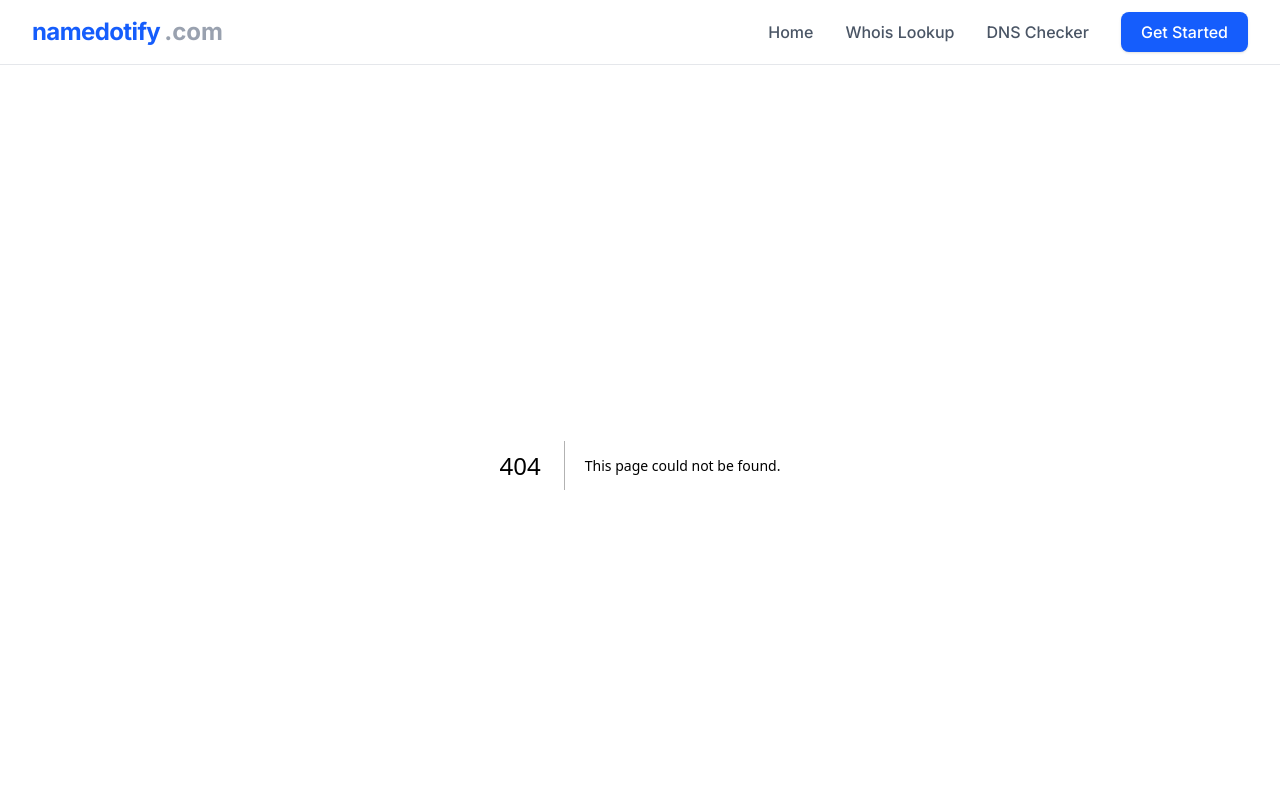
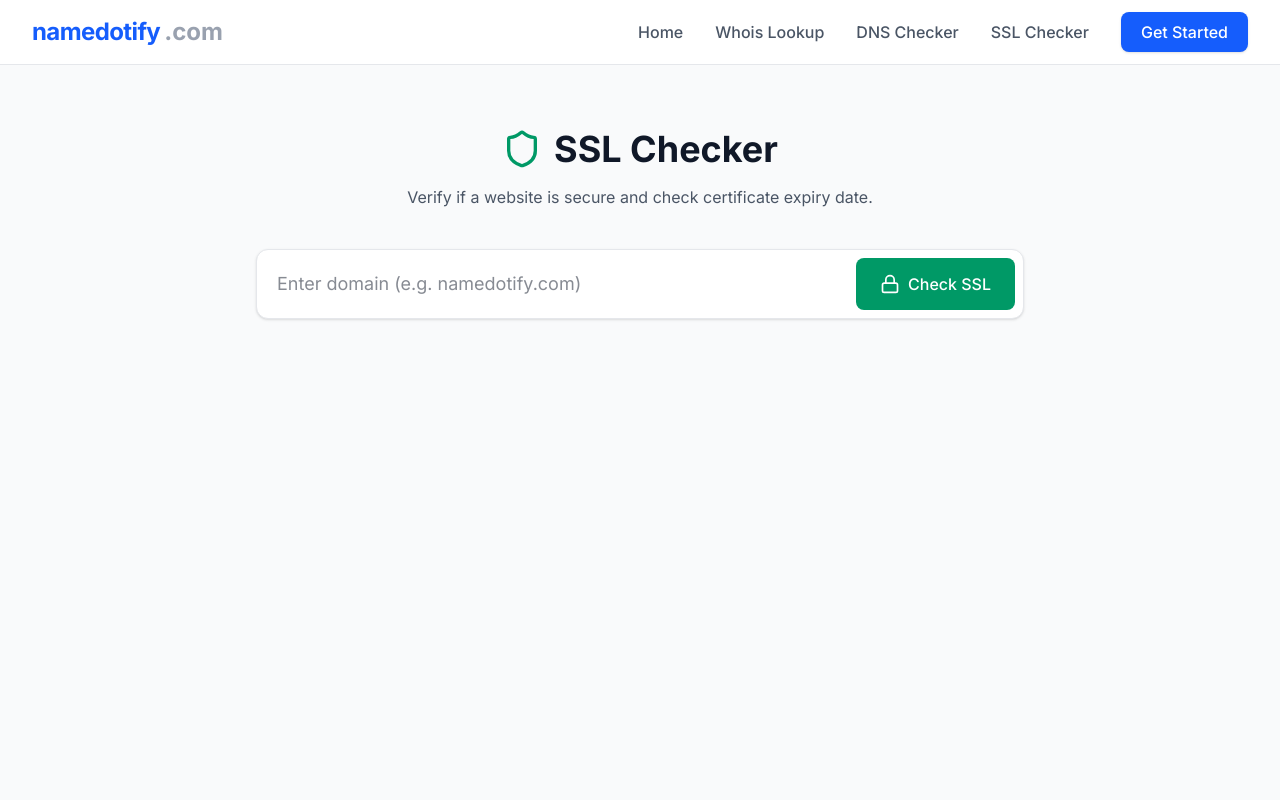
Before and after one commit to ashishjacob786/namedotify, a Next.js app: page /ssl in a window 1280 px wide. Before the commit this address had no page. Shown: the top 800 px of the page. Built offline with nearby package versions, Linux system fonts and the light colour scheme.

Commit message:
Added SSL Checker tool

```diff
--- /dev/null
+++ b/src/app/api/ssl/route.js
@@ -0,0 +1,62 @@
+import { NextResponse } from 'next/server';
+import tls from 'tls';
+import net from 'net';
+
+export async function GET(request) {
+  const { searchParams } = new URL(request.url);
+  const domain = searchParams.get('domain');
+
+  if (!domain) {
+    return NextResponse.json({ error: 'Domain name is required' }, { status: 400 });
+  }
+
+  // Promise wrap karke SSL check karenge
+  const getSSLInfo = (hostname) => {
+    return new Promise((resolve, reject) => {
+      const socket = tls.connect({
+        host: hostname,
+        port: 443,
+        servername: hostname, // SNI support ke liye zaroori hai
+        rejectUnauthorized: false // Agar self-signed ho tab bhi error na de
+      }, () => {
+        const cert = socket.getPeerCertificate();
+
+        if (!cert || Object.keys(cert).length === 0) {
+            resolve({ valid: false, error: 'No certificate found' });
+            return;
+        }
+
+        // Days remaining calculate karna
+        const validTo = new Date(cert.valid_to);
+        const daysRemaining = Math.floor((validTo - new Date()) / (1000 * 60 * 60 * 24));
+
+        resolve({
+          valid: true,
+          issuer: cert.issuer.O || cert.issuer.CN,
+          validFrom: cert.valid_from,
+          validTo: cert.valid_to,
+          daysRemaining: daysRemaining,
+          secure: daysRemaining > 0
+        });
+        socket.end();
+      });
+
+      socket.on('error', (err) => {
+        resolve({ valid: false, error: err.message });
+      });
+
+      // Timeout lagana zaroori hai
+      socket.setTimeout(5000, () => {
+          socket.destroy();
+          resolve({ valid: false, error: 'Connection timed out' });
+      });
+    });
+  };
+
+  try {
+    const data = await getSSLInfo(domain);
+    return NextResponse.json(data);
+  } catch (error) {
+    return NextResponse.json({ error: 'Failed to check SSL' }, { status: 500 });
+  }
+}
--- /dev/null
+++ b/src/app/ssl/page.js
@@ -0,0 +1,115 @@
+"use client";
+import React, { useState } from 'react';
+import axios from 'axios';
+import { Shield, Lock, Calendar, CheckCircle, XCircle, Loader2 } from 'lucide-react';
+
+export default function SSLPage() {
+  const [domain, setDomain] = useState('');
+  const [data, setData] = useState(null);
+  const [loading, setLoading] = useState(false);
+  const [error, setError] = useState('');
+
+  const checkSSL = async () => {
+    if (!domain) return;
+    setLoading(true);
+    setError('');
+    setData(null);
+
+    try {
+      const response = await axios.get(`/api/ssl?domain=${domain}`);
+      if (response.data.valid === false) {
+          setError(response.data.error || 'SSL Certificate not found or invalid.');
+      } else {
+          setData(response.data);
+      }
+    } catch (err) {
+      setError('Could not connect to the server.');
+    } finally {
+      setLoading(false);
+    }
+  };
+
+  return (
+    <div className="min-h-screen bg-gray-50 text-gray-900 font-sans p-6">
+      <div className="max-w-3xl mx-auto">
+
+        {/* Header */}
+        <div className="text-center mb-10 mt-10">
+            <h1 className="text-4xl font-bold mb-4 flex items-center justify-center gap-3">
+                <Shield className="text-emerald-600 w-10 h-10" /> SSL Checker
+            </h1>
+            <p className="text-gray-600">Verify if a website is secure and check certificate expiry date.</p>
+        </div>
+
+        {/* Input Box */}
+        <div className="bg-white p-2 rounded-xl shadow-sm border border-gray-200 flex gap-2 mb-8">
+            <input
+                type="text"
+                placeholder="Enter domain (e.g. namedotify.com)"
+                className="flex-1 p-3 outline-none text-lg"
+                value={domain}
+                onChange={(e) => setDomain(e.target.value)}
+                onKeyDown={(e) => e.key === 'Enter' && checkSSL()}
+            />
+            <button
+                onClick={checkSSL}
+                disabled={loading}
+                className="bg-emerald-600 text-white px-6 py-3 rounded-lg font-medium hover:bg-emerald-700 transition flex items-center gap-2"
+            >
+                {loading ? <Loader2 className="animate-spin" /> : <Lock size={20} />}
+                Check SSL
+            </button>
+        </div>
+
+        {/* Result Card */}
+        {error && (
+            <div className="p-4 bg-red-50 text-red-700 rounded-lg border border-red-200 flex items-center gap-2">
+                <XCircle size={20} /> {error}
+            </div>
+        )}
+
+        {data && (
+            <div className="bg-white rounded-xl shadow-lg border border-gray-100 overflow-hidden animate-in zoom-in duration-300">
+                {/* Status Header */}
+                <div className={`p-6 text-center ${data.secure ? 'bg-emerald-50 text-emerald-800' : 'bg-red-50 text-red-800'}`}>
+                    <div className="inline-flex items-center justify-center p-3 bg-white rounded-full shadow-sm mb-3">
+                        {data.secure ? <CheckCircle className="w-8 h-8 text-emerald-500" /> : <XCircle className="w-8 h-8 text-red-500" />}
+                    </div>
+                    <h2 className="text-2xl font-bold">{data.secure ? 'Website is Secure' : 'Website is Not Secure'}</h2>
+                    <p className="opacity-80">{domain}</p>
+                </div>
+
+                {/* Details Grid */}
+                <div className="p-8 grid grid-cols-1 md:grid-cols-2 gap-8">
+                    <div className="space-y-1">
+                        <span className="text-xs font-bold text-gray-400 uppercase tracking-wider">Issued By</span>
+                        <p className="text-lg font-medium text-gray-800">{data.issuer}</p>
+                    </div>
+
+                    <div className="space-y-1">
+                        <span className="text-xs font-bold text-gray-400 uppercase tracking-wider">Days Remaining</span>
+                        <p className={`text-3xl font-bold ${data.daysRemaining < 30 ? 'text-red-500' : 'text-emerald-500'}`}>
+                            {data.daysRemaining} Days
+                        </p>
+                    </div>
+
+                    <div className="space-y-1">
+                        <span className="text-xs font-bold text-gray-400 uppercase tracking-wider flex items-center gap-1">
+                           <Calendar size={12}/> Valid From
+                        </span>
+                        <p className="text-gray-600 text-sm">{new Date(data.validFrom).toDateString()}</p>
+                    </div>
+
+                    <div className="space-y-1">
+                        <span className="text-xs font-bold text-gray-400 uppercase tracking-wider flex items-center gap-1">
+                           <Calendar size={12}/> Expires On
+                        </span>
+                        <p className="text-gray-600 text-sm">{new Date(data.validTo).toDateString()}</p>
+                    </div>
+                </div>
+            </div>
+        )}
+      </div>
+    </div>
+  );
+}
--- a/src/components/Navbar.js
+++ b/src/components/Navbar.js
@@ -22,6 +22,7 @@ export default function Navbar() {
             <Link href="/" className="text-gray-600 hover:text-blue-600 font-medium transition">Home</Link>
             <Link href="/whois" className="text-gray-600 hover:text-blue-600 font-medium transition">Whois Lookup</Link>
             <Link href="/dns" className="text-gray-600 hover:text-blue-600 font-medium transition">DNS Checker</Link>
+            <Link href="/ssl" className="text-gray-600 hover:text-blue-600 font-medium transition">SSL Checker</Link>
             <button className="bg-blue-600 text-white px-5 py-2 rounded-lg hover:bg-blue-700 transition font-medium shadow-sm">
               Get Started
             </button>
```
